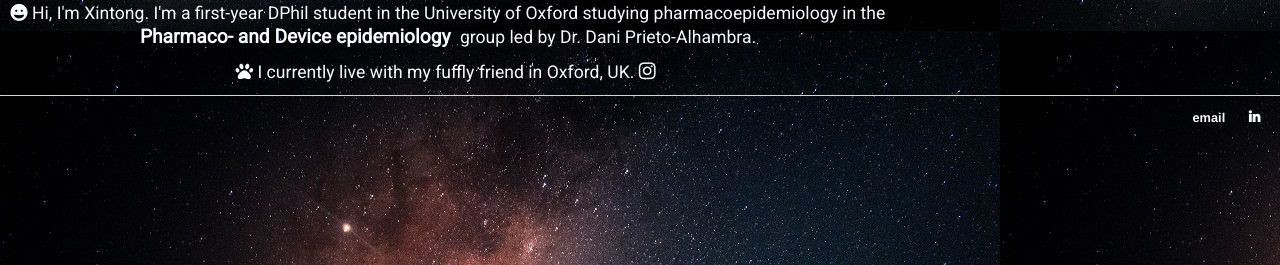
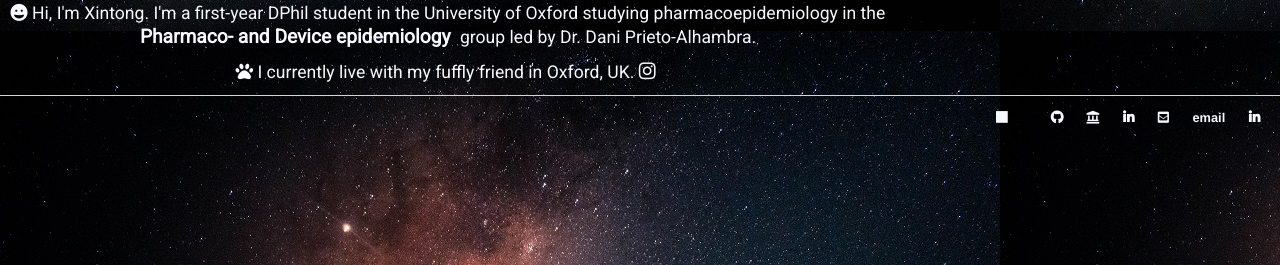
Before and after one commit to Xintong-Li-ZnCu/Xintong-Li-ZnCu.github.io, a Jekyll site: the page built from index.html, in a window 1280 px wide. Shown: the part 635-900 px from the top of the page. Built offline with Jekyll 4.4.1, drawn with Linux system fonts in a browser that asks for light colours; nearby versions of some CDN libraries; a style sheet for code colours, icons or effects is not loaded.

Commit message:
Update default.html

```diff
--- a/_layouts/default.html
+++ b/_layouts/default.html
@@ -31,6 +31,16 @@
 
   <footer>
    <ul>
+
+             <li><a href="https://orcid.org/0000-0002-6872-5804" target="_blank"><i class="ai ai-orcid-square ai-1.5x"></i></a>
+            <li><a href="https://www.researchgate.net/profile/Xintong_Li20" target="_blank"><i class="fab fa-researchgate  ai-1.5x"></i></a>
+            <li><a href="https://scholar.google.com/citations?user=SE-QC_AAAAAJ&hl=en&authuser=1" target="_blank"><i class="ai ai-google-scholar ai-1.5x"></i></a>
+            <li><a href="https://github.com/Xintong-Li-ZnCu" target="_blank"><i class="fab fa-github  ai-1.5x"></i></a>
+            <li><a href="https://www.ndorms.ox.ac.uk/team/xintong-li"  target="_blank"><i class="fas fa-landmark ai-1.5x"></i></a>
+           <li><a href="https://www.linkedin.com/in/xintong-li-epi"  target="_blank"><i class="fab fa-linkedin-in ai-1.5x"></i></a>
+           <li><a href="mailto: xintong.li@ndorms.ox.ac.uk"  target="_blank"><i class="fas fa-envelope-square  ai-1.5x"></i></a>
+
+
    <li><a href="mailto:xli.jhu@gmail.com">email</a></li>
    <li><a href="https://www.linkedin.com/in/xintong-li-epi"  target="_blank"><i class="fab fa-linkedin-in ai-1.5x"></i></a></li>
    </ul>
```
